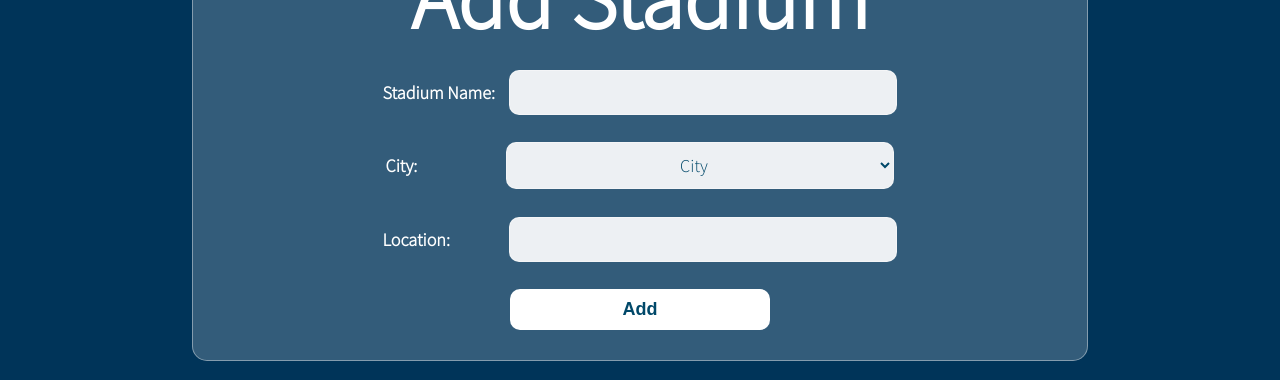
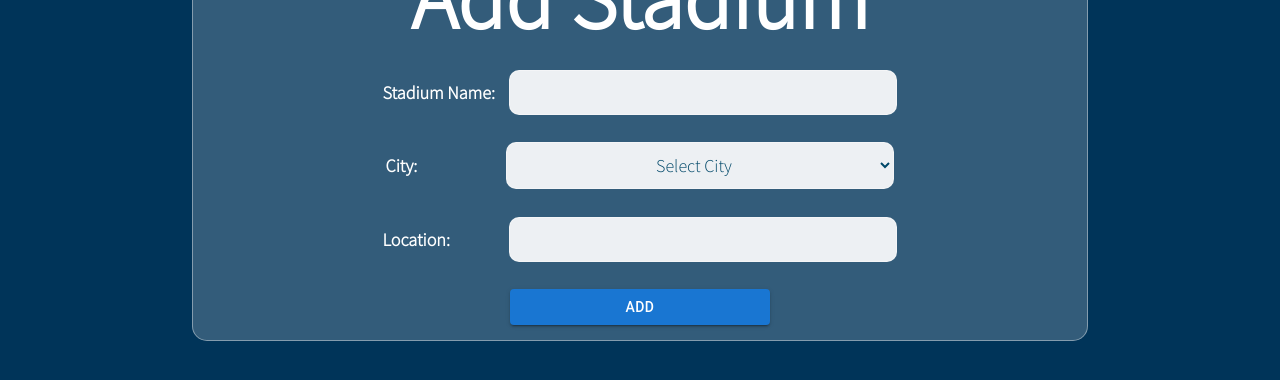
Before and after one commit to YoussefZaki119/Football-Matches-Booking-FrontEnd, a React (Create React App) app: page /addstadium in a window 1280 px wide. Shown: the part 191-571 px from the top of the page. Built offline with nearby package versions, Linux system fonts and the light colour scheme.

Commit message:
add new stadium

```diff
--- a/src/components/ViewStadiums.jsx
+++ b/src/components/ViewStadiums.jsx
@@ -11,12 +11,26 @@ import PlaceIcon from '@mui/icons-material/Place';
 import { Stadium } from '@mui/icons-material';
 import ResponsiveAppBar from "./main/Header"
 
+console.log("zzzzzzzzzzzzzzzzzzzzzzzzzzzzzzzzzzzzzzzzzzzzz")
+
 function createData(name, calories, fat, carbs, protein) {
     return { name, calories, fat, carbs, protein };
 }
 
 
 function ViewStadiums() {
+
+    async function logMovies() {
+        const response = await fetch("http://localhost:3000/stadiums");
+        const stadiums = await response.json();
+        console.log(stadiums);
+    }
+    useEffect(() => {
+
+        logMovies();
+    }, []);
+
+
     return (
         <div>
             <ResponsiveAppBar />
@@ -30,11 +44,11 @@ function ViewStadiums() {
                         </tr>
                     </thead>
                     <tbody>
-                        {FootballStadiums.map((Stadium) => (
+                        {FootballStadiums.map((stadiums) => (
                             <tr>
-                                <td>{Stadium.name}</td>
-                                <td className='cityandLocation'>{Stadium.city}</td>
-                                <td className='cityandLocation'><a href={Stadium.location} target='_blank'><PlaceIcon /></a></td>
+                                <td>{stadiums.name}</td>
+                                <td className='cityandLocation'>{stadiums.city}</td>
+                                <td className='cityandLocation'><a href={stadiums.location} target='_blank'><PlaceIcon /></a></td>
                             </tr>
                         ))}
 
--- a/src/components/manager/AddStadium.jsx
+++ b/src/components/manager/AddStadium.jsx
@@ -1,46 +1,95 @@
-import React, { useState, useEffect } from 'react';
+import React, { useState } from 'react';
 import Button from '@mui/material/Button';
-import Stack from '@mui/material/Stack';
-import { dividerClasses } from "@mui/material";
-import Cities from "../../cities.js"
-import { Link } from "react-router-dom";
-
-import ManagerResponsiveAppBar from "../main/ManagerHeader.jsx";
-
+import Cities from '../../cities.js';
+import { Link } from 'react-router-dom';
+import ManagerResponsiveAppBar from '../main/ManagerHeader.jsx';
 
 function AddStadium(props) {
+    const [newStadium, setNewStadium] = useState({
+        name: '',
+        city: '',
+        location: '',
+    });
 
+    const handleInputChange = (event) => {
+        const { name, value } = event.target;
+        setNewStadium({ ...newStadium, [name]: value });
+    };
+
+    const postStadium = async () => {
+        try {
+            const response = await fetch('http://localhost:3000/stadiums', {
+                method: 'post',
+                mode: 'cors',
+                headers: {
+                    'Content-Type': 'application/json',
+                },
+                body: JSON.stringify(newStadium),
+            });
+            const stadium = await response.json();
+            console.log('Stadium added:', stadium);
+        } catch (error) {
+            console.error('Error adding stadium:', error);
+        }
+    };
+
+    const handleSubmit = (event) => {
+        event.preventDefault();
+        postStadium();
+    };
 
     return (
         <div>
-
             <ManagerResponsiveAppBar />
-
-            <div id='DivMatchCreationcontainer'>
-                <div className='MatchCreationcontainer'>
+            <div id="DivMatchCreationcontainer">
+                <div className="MatchCreationcontainer">
                     <h1>Add Stadium</h1>
+                    <form onSubmit={handleSubmit}>
                         <div>
                             <label htmlFor="stadiumname">Stadium Name:</label>
-                        <input type='text' name='stadiumname' id='stadiumname' />
+                            <input
+                                type="text"
+                                name="name"
+                                id="stadiumname"
+                                value={newStadium.name}
+                                onChange={handleInputChange}
+                            />
                         </div>
                         <div>
                             <label htmlFor="city">City:</label>
-                        <select id="city" name="city" placeholder="city" required>
-                            <option hidden>City</option>
-                            {Cities.map(city => <option value={city.id}>{city.name}</option>)}
+                            <select
+                                id="city"
+                                name="city"
+                                required
+                                value={newStadium.city}
+                                onChange={handleInputChange}
+                            >
+                                <option value="">Select City</option>
+                                {Cities.map((city) => (
+                                    <option key={city.id} value={city.name}>
+                                        {city.name}
+                                    </option>
+                                ))}
                             </select>
                         </div>
                         <div>
                             <label htmlFor="stadiumlocation">Location:</label>
-                        <input type='text' name='stadiumlocation' id='stadiumlocation' />
+                            <input
+                                type="text"
+                                name="location"
+                                id="stadiumlocation"
+                                value={newStadium.location}
+                                onChange={handleInputChange}
+                            />
                         </div>
-                    <button className='mainbutton'>Add</button>
+                        <Button variant="contained" type="submit">
+                            Add
+                        </Button>
+                    </form>
                 </div>
             </div>
+        </div>
+    );
+}
 
-        </div>
-
-    );
-
-}
 export default AddStadium;
--- a/src/components/manager/ManagerViewStadium.jsx
+++ b/src/components/manager/ManagerViewStadium.jsx
@@ -18,11 +18,34 @@ function createData(name, calories, fat, carbs, protein) {
 
 
 function ManagerViewStadiums() {
+    const [stad,setstad]=React.useState([ {id: '', name: '', city: '',googleMapLocation:'',seatingRows:'',seatingColumns:''} ])
     const navigate = useNavigate();
     function GoTo(){
         navigate("/addstadium");
 
     }
+    async function logMovies() {
+        const response = await fetch("http://localhost:3000/stadiums",
+       {
+        method:"get",
+        mode: "cors"});
+        const stadiums = await response.json();
+        return stadiums;
+
+        console.log(stadiums);
+    }
+    const Farida= async () => {
+        let response = await logMovies()
+        setstad(response)
+
+    }
+    React.useEffect(() => {
+        Farida()
+    }, [])
+
+
+
+
     return (
         <div>
             <ResponsiveAppBar />
@@ -37,11 +60,11 @@ function ManagerViewStadiums() {
                             </tr>
                         </thead>
                         <tbody>
-                            {FootballStadiums.map((Stadium) => (
+                            {stad.map((Stadium) => (
                                 <tr>
                                     <td>{Stadium.name}</td>
                                     <td className='cityandLocation'>{Stadium.city}</td>
-                                    <td className='cityandLocation'><a href={Stadium.location} target='_blank'><PlaceIcon /></a></td>
+                                    <td className='cityandLocation'><a href={Stadium.googleMapLocation} target='_blank'><PlaceIcon /></a></td>
                                 </tr>
                             ))}
 
--- a/src/stadiums.js
+++ b/src/stadiums.js
@@ -1,9 +1,9 @@
-const FootballStadiums = [
-    { "name": "Cairo Stadium Sports Hall", "city": "Cairo", "location": "https://www.google.com/maps?q=Cairo+International+Stadium,+Mamdouh+Salem%D8%8C+Street%D8%8C+Al+Estad,+Nasr+City,+Cairo+Governorate&ftid=0x14583e4cfbd1592d:0xc90510d48ee6cca4&hl=en-EG&gl=eg&entry=gps&shorturl=1" },
-    { "name": "New Captial Sports Hall", "city": "Cairo", "location": "https://www.google.com/maps/place/Sports+City+New+Capital/@30.043174,31.689975,17z/data=!3m1!4b1!4m6!3m5!1s0x1457f45be5d5fdd9:0x4f3c937200500c9b!8m2!3d30.043174!4d31.689975!16s%2Fg%2F11f2b01255?hl=en-EG&entry=ttu" },
-    { "name": "Hassan Mostafa Sports Hall (6th of October City)", "city": "Giza", "location": "https://www.google.com/maps/place/68+Al+Mehwar+Al+Markazi,+First+6th+of+October,+Giza+Governorate+3226120/@29.9538855,30.9169668,17z/data=!3m1!4b1!4m6!3m5!1s0x1458560b6c9e9f85:0x7778af28be64df1a!8m2!3d29.9538855!4d30.9169668!16s%2Fg%2F11ckqm6dxf?hl=en-EG&entry=ttu" },
-    { "name": "Borg Al Arab Sports Hall", "city": "Alexandria", "location": "https://www.google.com/maps?q=Borg+El+Arab+Stadium,+Cairo+-+Borg+El-Arab+Desert+Rd,+Ekeingy+Maryout+(Sharq+WA+Gharb),+Al+Amaria+First,+Alexandria+Governorate&ftid=0x14f58d8f3351acc3:0xf81176bc5e0773d4&hl=en-EG&gl=eg&entry=gps&shorturl=1" },
-    // Add more stadiums as needed
-];
+// const FootballStadiums = [
+//     { "name": "Cairo Stadium Sports Hall", "city": "Cairo", "location": "https://www.google.com/maps?q=Cairo+International+Stadium,+Mamdouh+Salem%D8%8C+Street%D8%8C+Al+Estad,+Nasr+City,+Cairo+Governorate&ftid=0x14583e4cfbd1592d:0xc90510d48ee6cca4&hl=en-EG&gl=eg&entry=gps&shorturl=1" },
+//     { "name": "New Captial Sports Hall", "city": "Cairo", "location": "https://www.google.com/maps/place/Sports+City+New+Capital/@30.043174,31.689975,17z/data=!3m1!4b1!4m6!3m5!1s0x1457f45be5d5fdd9:0x4f3c937200500c9b!8m2!3d30.043174!4d31.689975!16s%2Fg%2F11f2b01255?hl=en-EG&entry=ttu" },
+//     { "name": "Hassan Mostafa Sports Hall (6th of October City)", "city": "Giza", "location": "https://www.google.com/maps/place/68+Al+Mehwar+Al+Markazi,+First+6th+of+October,+Giza+Governorate+3226120/@29.9538855,30.9169668,17z/data=!3m1!4b1!4m6!3m5!1s0x1458560b6c9e9f85:0x7778af28be64df1a!8m2!3d29.9538855!4d30.9169668!16s%2Fg%2F11ckqm6dxf?hl=en-EG&entry=ttu" },
+//     { "name": "Borg Al Arab Sports Hall", "city": "Alexandria", "location": "https://www.google.com/maps?q=Borg+El+Arab+Stadium,+Cairo+-+Borg+El-Arab+Desert+Rd,+Ekeingy+Maryout+(Sharq+WA+Gharb),+Al+Amaria+First,+Alexandria+Governorate&ftid=0x14f58d8f3351acc3:0xf81176bc5e0773d4&hl=en-EG&gl=eg&entry=gps&shorturl=1" },
+//     // Add more stadiums as needed
+// ];
 
-export default FootballStadiums;
+// export default FootballStadiums;
```
Lines whose indentation alone changed are shown as unchanged.
